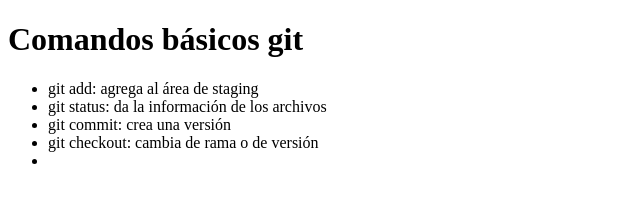
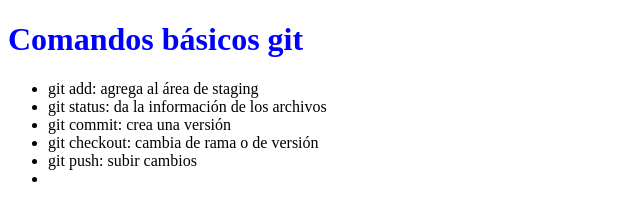
Before and after one commit to JonathanVizcarra/comandos-git-a, a plain HTML site: page index.html in a window 1280 px wide. Shown: the whole page, without its empty margins (0-640 px from the left). Drawn offline with Linux system fonts and the light colour scheme.

Commit message:
feat:Add git push

```diff
--- a/index.html
+++ b/index.html
@@ -3,7 +3,7 @@
 <head>
     <meta charset="utf-8">
     <title>Comandos git</title>
-    <link type="text/css" href="css/miestilo.css" rel="stylesheetg">
+    <link type="text/css" href="css/miestilo.css" rel="stylesheet">
 </head>
 <body>
     <h1>Comandos básicos git</h1>
@@ -12,6 +12,7 @@
         <li>git status: da la información de los archivos</li>
         <li>git commit: crea una versión</li>
         <li>git checkout: cambia de rama o de versión</li>
+        <li>git push: subir cambios</li>
         <li>
     </ul>
 </body>
```
Also changed, not shown: 1 other file.
